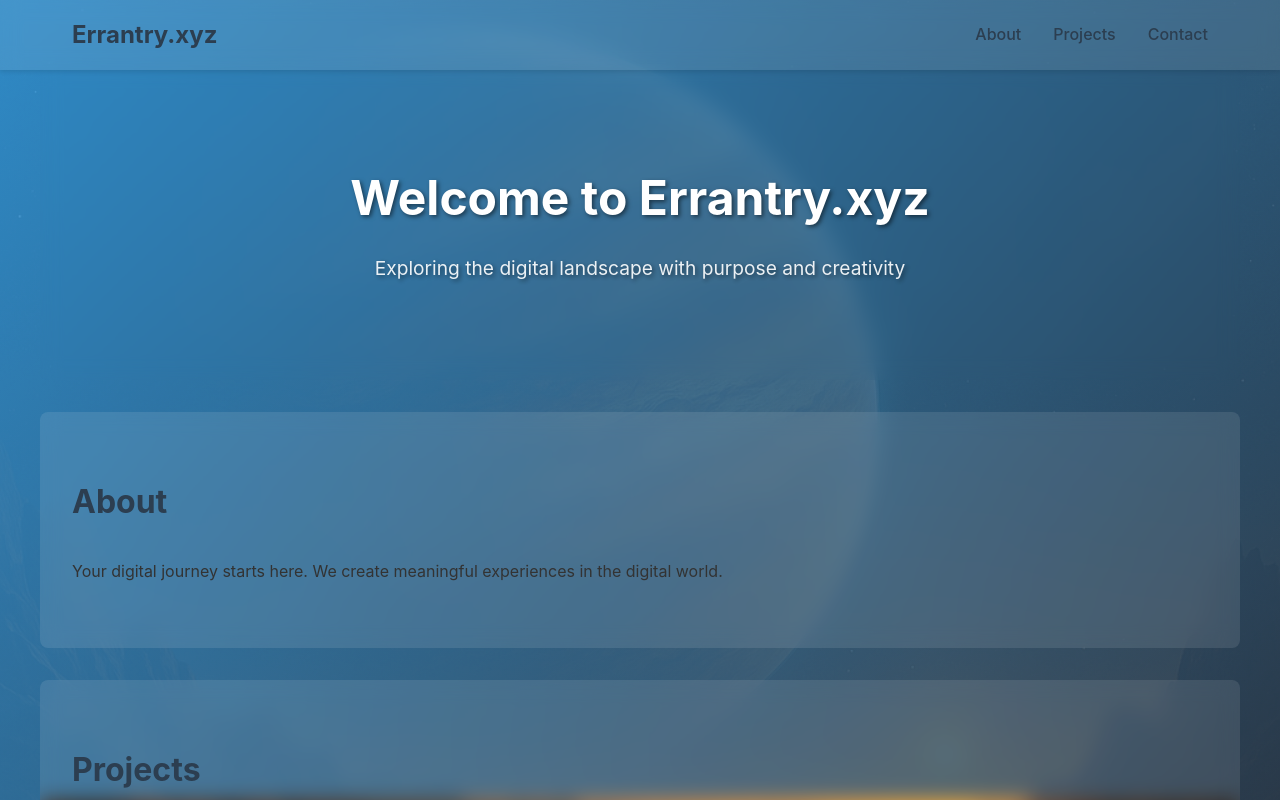
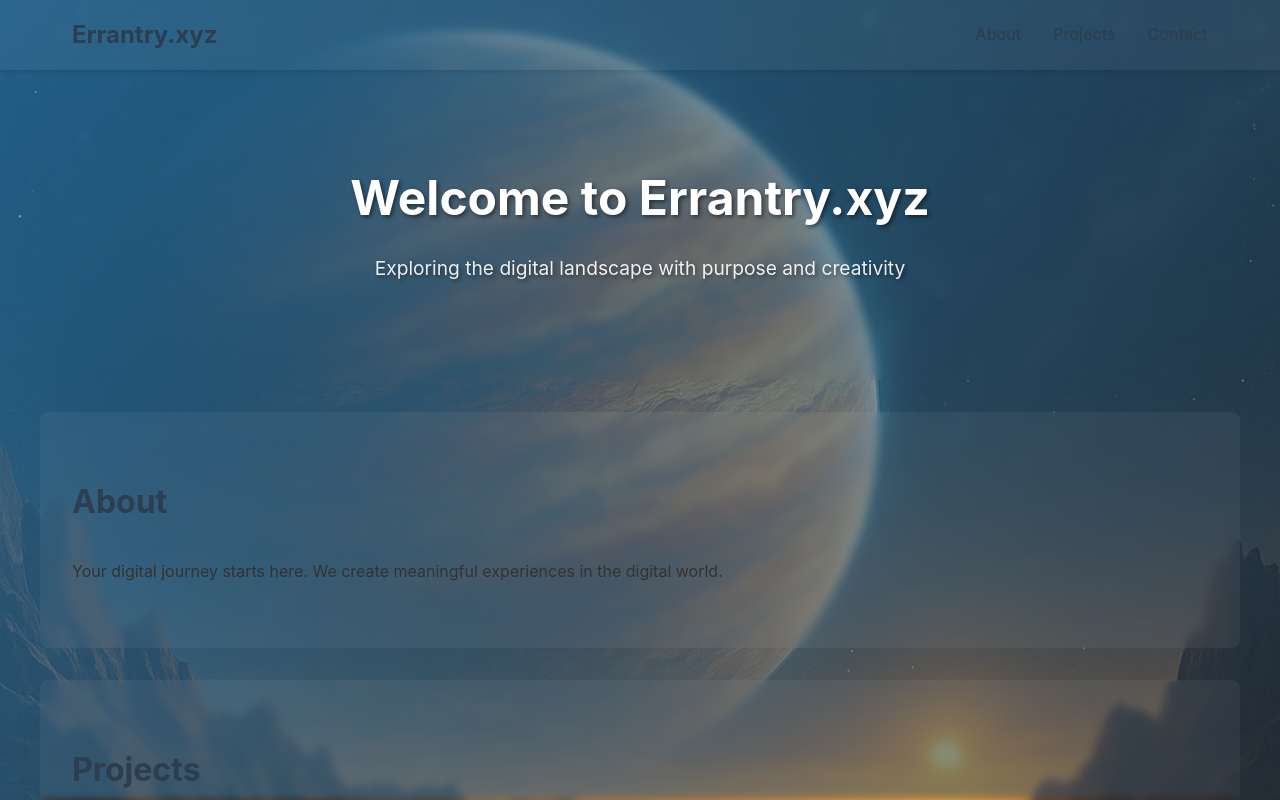
Before and after one commit to Errantry99/errantry-xyz, a React (Create React App) app: page / in a window 1280 px wide. Shown: the top 800 px of the page. Built offline with nearby package versions, Linux system fonts and the light colour scheme.

Commit message:
Decrease overlay opacity and adjust glass morphism effect

```diff
--- a/src/App.css
+++ b/src/App.css
@@ -24,7 +24,7 @@ body::before {
   left: 0;
   right: 0;
   bottom: 0;
-  background: linear-gradient(135deg, rgba(52, 152, 219, 0.9), rgba(44, 62, 80, 0.9));
+  background: linear-gradient(135deg, rgba(52, 152, 219, 0.6), rgba(44, 62, 80, 0.6));
   z-index: -1;
 }
 
@@ -37,8 +37,8 @@ body::before {
 
 /* Header and Navigation */
 header {
-  background-color: rgba(255, 255, 255, 0.1);
-  backdrop-filter: blur(10px);
+  background-color: rgba(255, 255, 255, 0.05);
+  backdrop-filter: blur(5px);
   box-shadow: 0 2px 4px rgba(0,0,0,0.1);
   position: fixed;
   width: 100%;
@@ -89,8 +89,8 @@ section {
   padding: 4rem 2rem;
   max-width: 1200px;
   margin: 0 auto;
-  background-color: rgba(255, 255, 255, 0.1);
-  backdrop-filter: blur(10px);
+  background-color: rgba(255, 255, 255, 0.05);
+  backdrop-filter: blur(5px);
   border-radius: 8px;
   margin-bottom: 2rem;
 }
```
